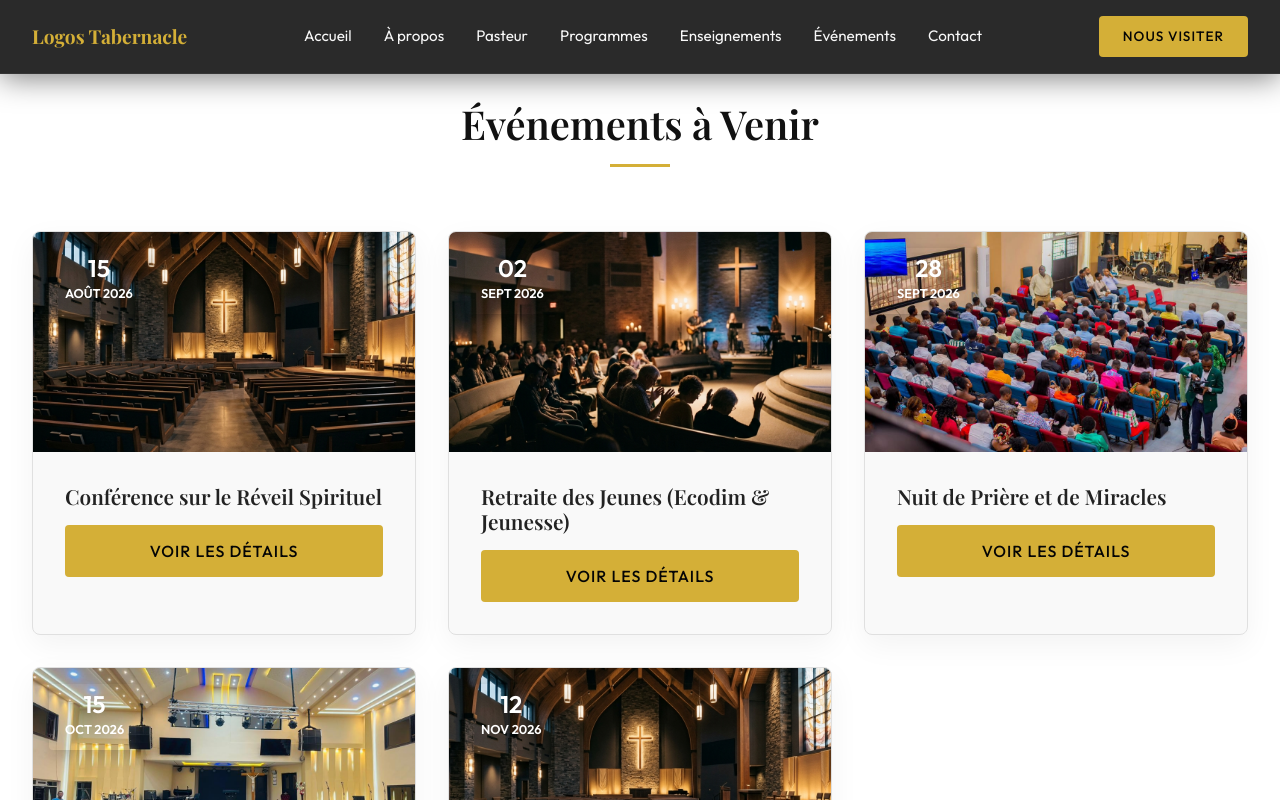
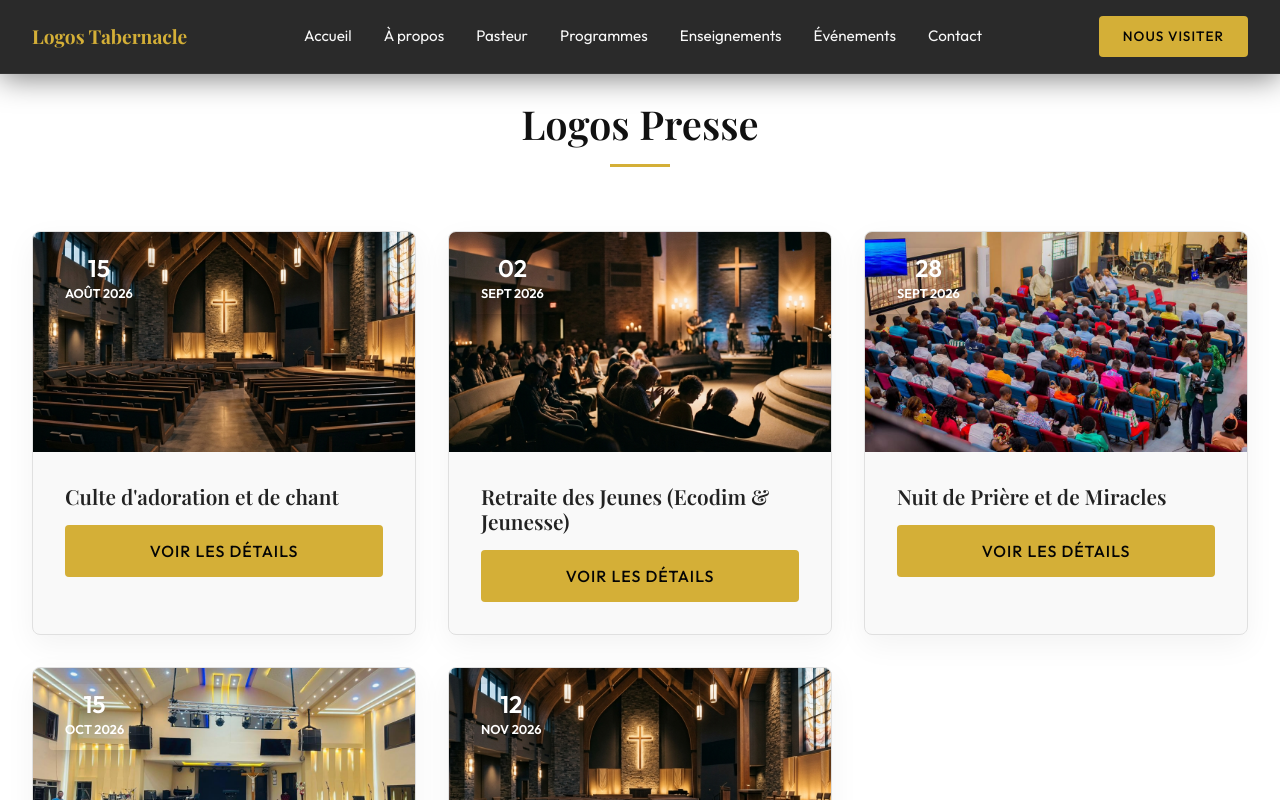
Before and after one commit to jknweb/logosministries, a React (Vite) app: page /events in a window 1280 px wide. Shown: the top 800 px of the page. Built offline with nearby package versions, Linux system fonts and the light colour scheme; a web font is replaced by a local one.

Commit message:
Modification page pasteur

```diff
--- a/src/data/events.json
+++ b/src/data/events.json
@@ -1,7 +1,7 @@
 [
   {
     "id": 1,
-    "title": "Conférence sur le Réveil Spirituel",
+    "title": "Culte d'adoration et de chant",
     "date": "15 AOÛT 2026",
     "thumbnail": "/hero_church_bg_1779019774147.png",
     "details": "Rejoignez-nous pour 3 jours d'enseignements intensifs, de prière et de démonstration de puissance. Orateurs invités du monde entier viendront partager ce que l'Esprit dit à l'Église aujourd'hui."
--- a/src/pages/Events.jsx
+++ b/src/pages/Events.jsx
@@ -10,7 +10,7 @@ const EventsPage = () => {
   return (
     <div className="page-container light-theme" style={{ paddingTop: '100px', paddingBottom: '4rem', position: 'relative' }}>
       <div className="container">
-        <h1 className="section-title text-center">Événements à Venir</h1>
+        <h1 className="section-title text-center">Logos Presse</h1>
         <div className="title-underline mx-auto"></div>
 
         <div style={{ marginTop: '4rem', display: 'grid', gridTemplateColumns: 'repeat(auto-fit, minmax(300px, 1fr))', gap: '2rem' }}>
@@ -61,7 +61,7 @@ const EventsPage = () => {
               onMouseOver={e => e.currentTarget.style.background = 'white'}
               onMouseOut={e => e.currentTarget.style.background = 'rgba(255,255,255,0.9)'}
             >
-              <svg width="24" height="24" fill="none" stroke="#111" strokeWidth="2"><path d="M18 6L6 18M6 6l12 12"/></svg>
+              <svg width="24" height="24" fill="none" stroke="#111" strokeWidth="2"><path d="M18 6L6 18M6 6l12 12" /></svg>
             </button>
             <div style={{ height: '300px', width: '100%' }}>
               <img src={selectedEvent.thumbnail} alt={selectedEvent.title} style={{ width: '100%', height: '100%', objectFit: 'cover' }} />
@@ -75,7 +75,8 @@ const EventsPage = () => {
         </div>
       )}
 
-      <style dangerouslySetInnerHTML={{__html: `
+      <style dangerouslySetInnerHTML={{
+        __html: `
         .event-card:hover {
           transform: translateY(-10px) !important;
           box-shadow: 0 20px 40px rgba(0,0,0,0.1) !important;
--- a/src/pages/Pastor.jsx
+++ b/src/pages/Pastor.jsx
@@ -21,7 +21,7 @@ const PastorPage = () => {
                 <img src="/gershom.jpg" alt="Pasteur Gershom" className="pastor-img" style={{ width: '100%', height: '100%', objectFit: 'cover', transition: 'transform 0.5s ease' }} />
               </div>
               <h4 style={{ fontSize: '1.2rem', marginBottom: '0.5rem' }}>Pasteur Gershom</h4>
-              <p style={{ color: '#666', fontSize: '0.9rem' }}>Enseignement & Formation</p>
+              {/*<p style={{ color: '#666', fontSize: '0.9rem' }}>Enseignement & Formation</p>*/}
             </div>
 
             {/* Pasteur 2 */}
@@ -30,7 +30,7 @@ const PastorPage = () => {
                 <img src="/joel.jpg" alt="Pasteur Joël" className="pastor-img" style={{ width: '100%', height: '100%', objectFit: 'cover', transition: 'transform 0.5s ease' }} />
               </div>
               <h4 style={{ fontSize: '1.2rem', marginBottom: '0.5rem' }}>Pasteur Joël</h4>
-              <p style={{ color: '#666', fontSize: '0.9rem' }}>Évangélisation</p>
+              {/* <p style={{ color: '#666', fontSize: '0.9rem' }}>Évangélisation</p> */}
             </div>
 
             {/* Pasteur 3 */}
@@ -39,11 +39,12 @@ const PastorPage = () => {
                 <img src="/salem.jpg" alt="Pasteur Salem" className="pastor-img" style={{ width: '100%', height: '100%', objectFit: 'cover', transition: 'transform 0.5s ease' }} />
               </div>
               <h4 style={{ fontSize: '1.2rem', marginBottom: '0.5rem' }}>Pasteur Salem</h4>
-              <p style={{ color: '#666', fontSize: '0.9rem' }}>Jeunesse & Ecodim</p>
+              {/* <p style={{ color: '#666', fontSize: '0.9rem' }}>Jeunesse & Ecodim</p> */}
             </div>
           </div>
 
-          <style dangerouslySetInnerHTML={{__html: `
+          <style dangerouslySetInnerHTML={{
+            __html: `
             .pastor-card:hover {
               transform: translateY(-10px);
               box-shadow: 0 20px 40px rgba(0,0,0,0.1) !important;
```
